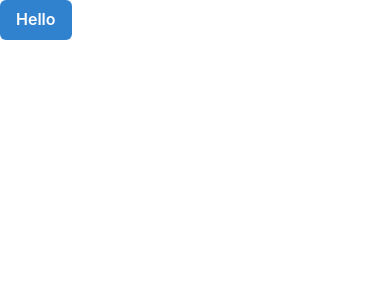
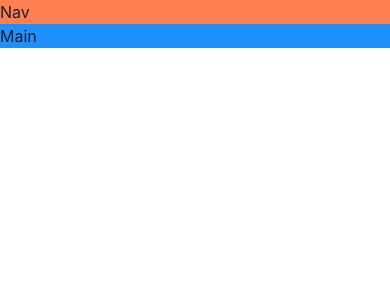
Before and after one commit to divya-1604/game-hub, a React (Vite) app: page / in a window 390 px wide. Shown: the top 300 px of the page. Built offline with nearby package versions, Linux system fonts and the light colour scheme.

Commit message:
Building a responsive layout

```diff
--- a/src/App.tsx
+++ b/src/App.tsx
@@ -1,10 +1,27 @@
-import { Button } from "@chakra-ui/react";
+import { Grid, GridItem, Show } from "@chakra-ui/react";
 // import "./App.css";
 
 function App() {
   return (
     <>
-      <Button colorScheme="blue">Hello</Button>
+      <Grid
+        templateAreas={{
+          base: `"nav" "main"`,
+          lg: `"nav nav" "aside main"`,
+        }}
+      >
+        <GridItem area="nav" bg="coral">
+          Nav
+        </GridItem>
+        <Show above="lg">
+          <GridItem area="aside" bg="yellow">
+            Aside
+          </GridItem>
+        </Show>
+        <GridItem area="main" bg="dodgerblue">
+          Main
+        </GridItem>
+      </Grid>
     </>
   );
 }
```
